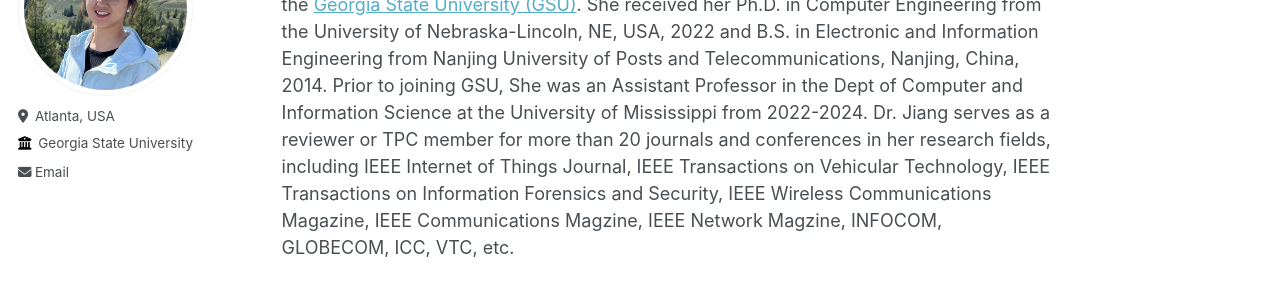
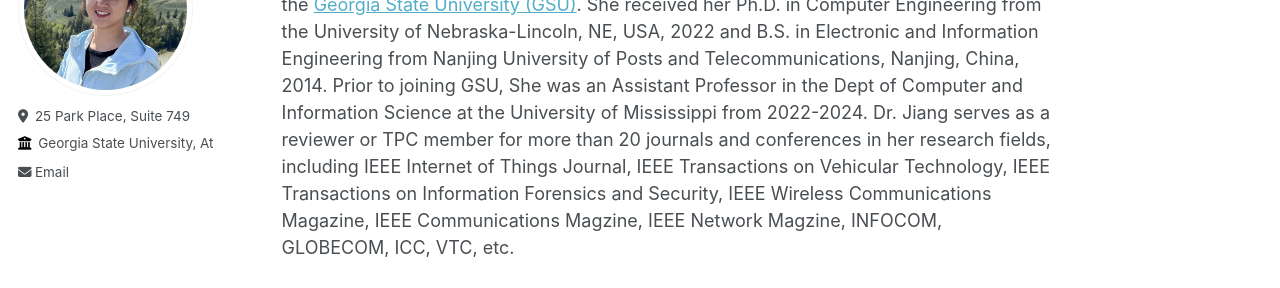
Before and after one commit to suhbrina-perry/suhbrina-perry.github.io, a Jekyll site: the page built from _pages/about.md, in a window 1280 px wide. Shown: the part 184-472 px from the top of the page. Built offline with Jekyll 4.4.1, drawn with Linux system fonts in a browser that asks for light colours.

Commit message:
Update _config.yml

```diff
--- a/_config.yml
+++ b/_config.yml
@@ -25,8 +25,8 @@ author:
   name             : # "Yili Jiang"
   pronouns         : # example: "she/her"
   bio              : #"Short biography for the left-hand sidebar"
-  location         : "Atlanta, USA"
-  employer         : "Georgia State University"
+  location         : "25 Park Place, Suite 749"
+  employer         : "Georgia State University, Atlanta, USA"
   uri              : # URL
   email            : "yjiang27@gsu.edu"
 
```
